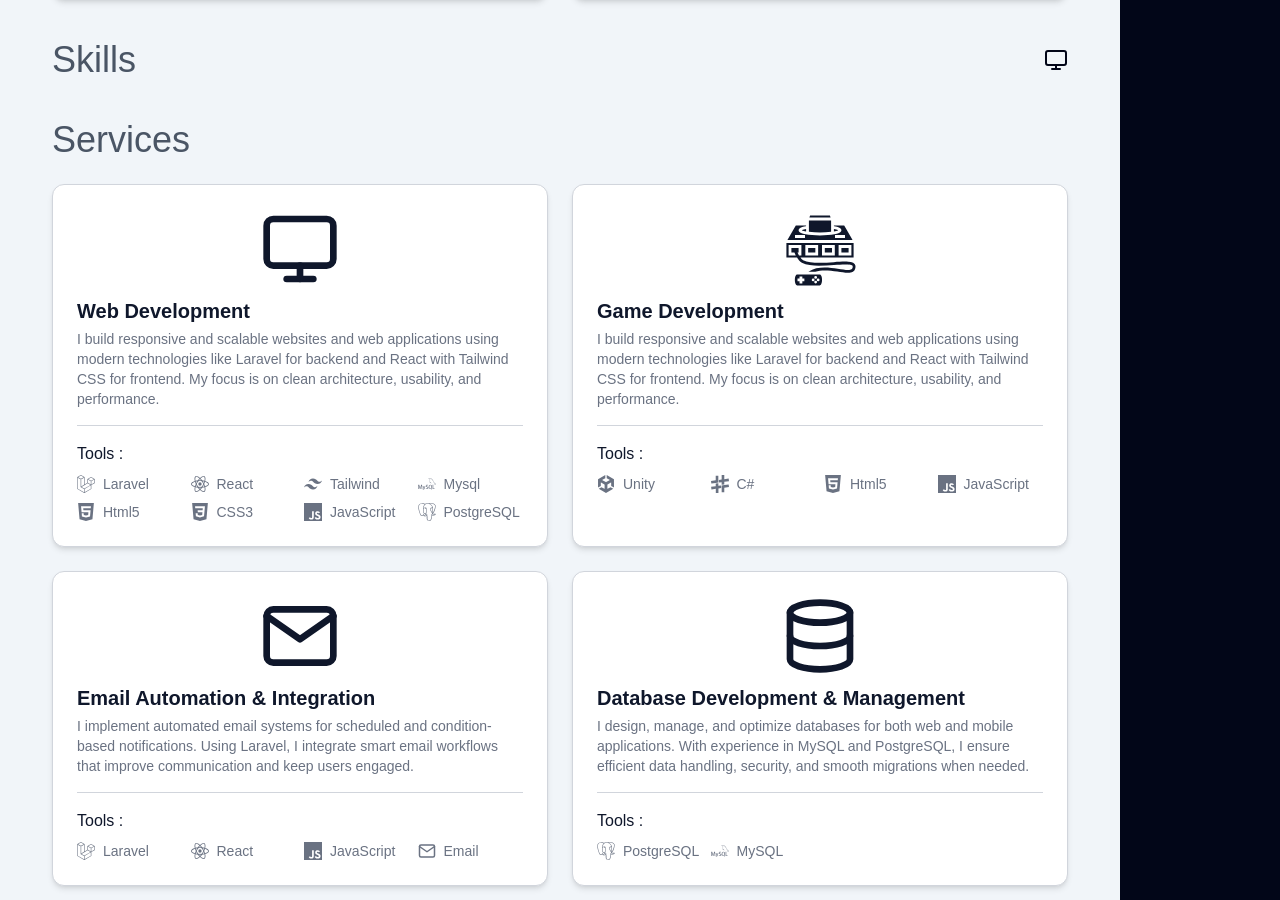
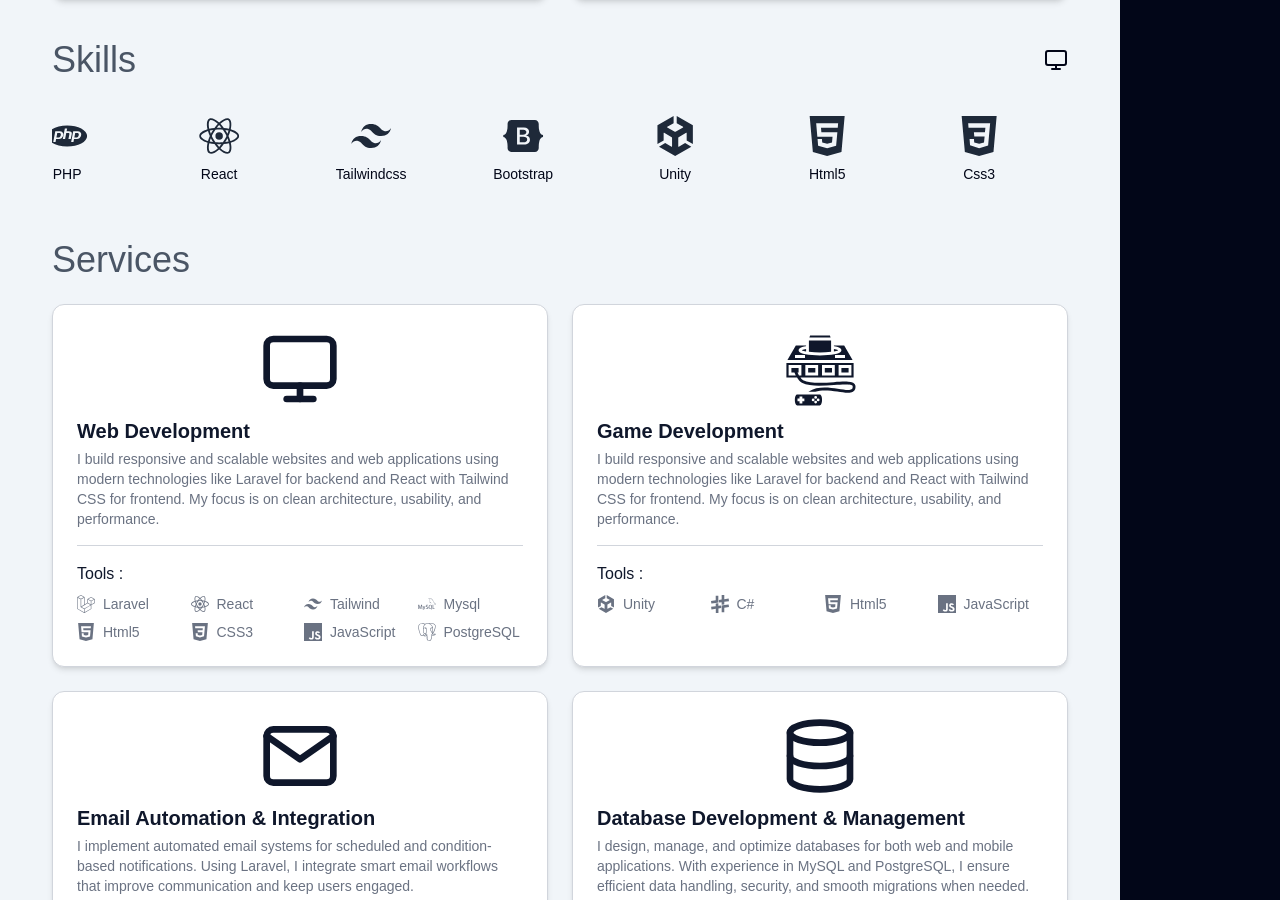
Before and after one commit to MuhammadAzqiMadaniArdan/azqi, a React (Vite) app: page /about in a window 1280 px wide. Shown: the part 1043-1943 px from the top of the page. Built offline with nearby package versions, Linux system fonts and the light colour scheme; a web font is replaced by a local one.

Commit message:
update layout

```diff
--- a/src/pages/About.jsx
+++ b/src/pages/About.jsx
@@ -9,7 +9,7 @@ import Sidebar from "../Components/Sidebar";
 import Wikrama from "../assets/wikramalogo.png";
 import Dihostingin from "../assets/dihostingin.png";
 import CV from "../assets/Cvazqi.pdf";
-// import InfiniteScrollLanguages from "../Components/InfiniteScrollLanguage";
+import InfiniteScrollLanguages from "../Components/InfiniteScrollLanguage";
 
 import Services from "../Components/Services";
 import Career from "../Components/Career";
@@ -169,7 +169,7 @@ function About() {
                   </h3>
                   <Monitor className="items-center content-center self-center" />
                 </div>
-                {/* <InfiniteScrollLanguages /> */}
+                <InfiniteScrollLanguages />
               </div>
             </section>
             <Services theme={theme} />
```
